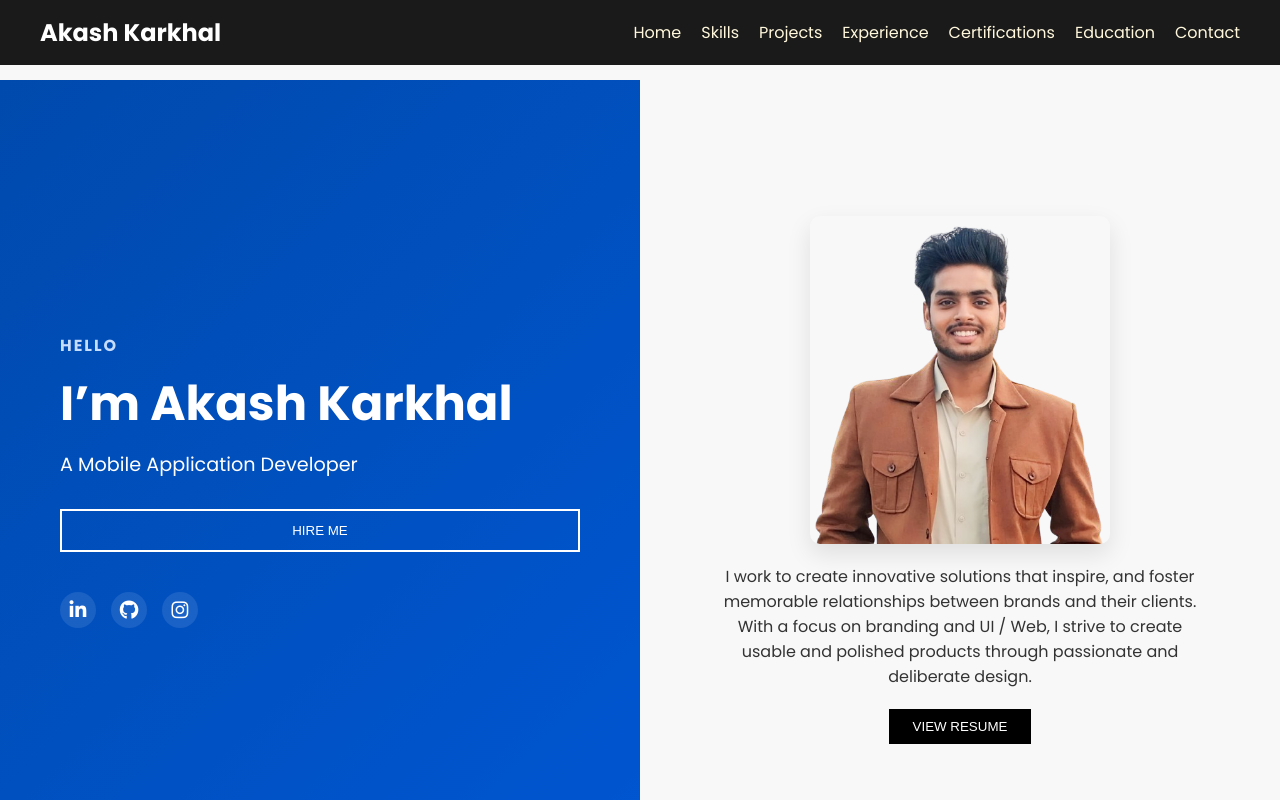
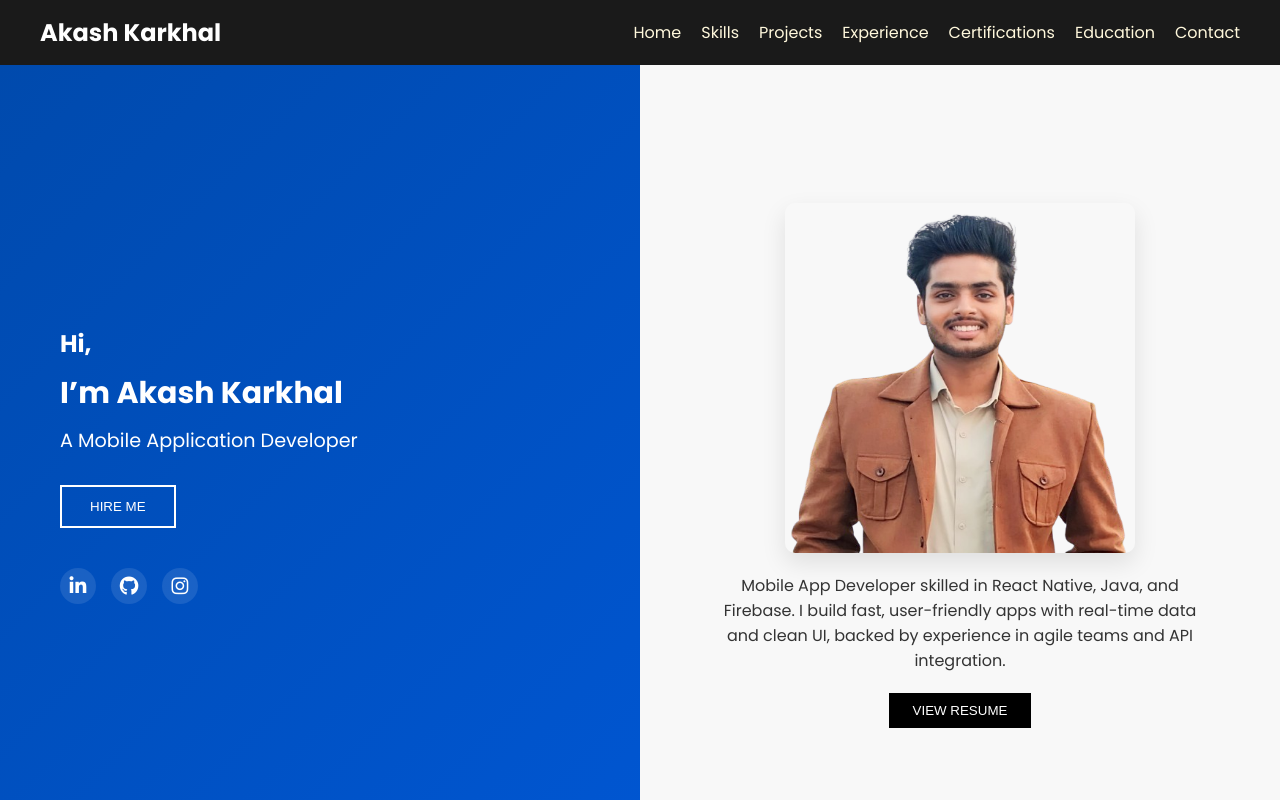
Before and after one commit to AkashKarkhal/webtest, a plain HTML site: page index.html in a window 1280 px wide. Drawn offline with Linux system fonts and the light colour scheme; a script that the page names is missing.

Commit message:
small minors

```diff
--- a/index.html
+++ b/index.html
@@ -37,10 +37,14 @@
     <!-- Hero Section -->
     <div class="container" id="home">
       <div class="left-section">
-        <h3>HELLO</h3>
-        <h1>I’m Akash Karkhal</h1>
+        <h2>Hi,</h2>
+        <h1 style="font-size: 30px;">I’m Akash Karkhal</h1>
+
         <p>A Mobile Application Developer</p>
-        <button>HIRE ME</button>
+        <a href="akashkarkhal.23@gmail.com">
+          <button>HIRE ME</button>
+        </a>
+
         <div class="social-icons">
           <a
             href="https://www.linkedin.com/authwall?trk=bf&trkInfo=AQG7BqIzamAB1wAAAZeS4cjAnezTdWKbbnWJQ03KIlTHWSGB1s0Ypd2zn-Bbq3lKpw0W0kuBLsaFf9xRkHShEDYEfuCl597tWOKCNVCW6wjyHRwH9iEQfLQnT-AcChwuWvNfCdc=&original_referer=&sessionRedirect=https%3A%2F%2Fwww.linkedin.com%2Fin%2Fakash-karkhal-510598279%3Futm_source%3Dshare%26utm_campaign%3Dshare_via%26utm_content%3Dprofile%26utm_medium%3Dandroid_app"
@@ -62,10 +66,7 @@
         <img src="pic.png" alt="Akash Karkhal" />
         <div class="description">
           <p>
-            I work to create innovative solutions that inspire, and foster
-            memorable relationships between brands and their clients. With a
-            focus on branding and UI / Web, I strive to create usable and
-            polished products through passionate and deliberate design.
+            Mobile App Developer skilled in React Native, Java, and Firebase. I build fast, user-friendly apps with real-time data and clean UI, backed by experience in agile teams and API integration.
           </p>
           <a
             href="https://drive.google.com/file/d/1rdAFVM6vazyAFS2GEHtg-t5xtGc2dY_E/view"
@@ -325,13 +326,13 @@
       <div class="contact-info">
         <p>
           <strong>Email:</strong>
-          <a href="mailto:akashkarkhal2003@gmail.com"
-            >akashkarkhal2003@gmail.com</a
+          <a href="mailto:akashkarkhal.23@gmail.com"
+            >akashkarkhal.23@gmail.com</a
           >
         </p>
         <p>
           <strong>Phone:</strong>
-          <a href="tel:+919872849830">+91 98728 49830</a>
+          <a href="tel:+919872849830">+91 8699546461</a>
         </p>
         <p><strong>Address:</strong> Sector 13, Gurugram, Haryana, India</p>
       </div>
--- a/styles.css
+++ b/styles.css
@@ -21,6 +21,9 @@ html, body {
   top: 0;
   left: 0;
   z-index: 1000;
+}
+h1{
+  font-size: 15px;
 }
 
 .nav-container {
@@ -63,7 +66,7 @@ html, body {
 .container {
   display: flex;
   flex-direction: row;
-  margin-top: 80px;
+  margin-top: 65px;
   min-height: 100vh;
 }
 
@@ -140,7 +143,8 @@ html, body {
 
 .right-section img {
   width: 100%;
-  max-width: 300px;
+  max-width: 350px;
+  max-height: 350px;
   border-radius: 10px;
   box-shadow: 0 10px 25px rgba(0, 0, 0, 0.1);
 }
@@ -228,7 +232,7 @@ html, body {
 .experience-section,
 .certification-section {
   padding: 60px 20px;
-  background-color: #fff;
+  background-color: #ffffff;
   text-align: center;
 }
 
@@ -244,7 +248,7 @@ html, body {
 .experience-card,
 .certification-card {
   width: 300px;
-  background-color: #f1f1f1;
+  background-color: #fff8f8;
   padding: 30px 20px;
   border-radius: 10px;
   box-shadow: 0 10px 20px rgba(0, 0, 0, 0.1);
```
